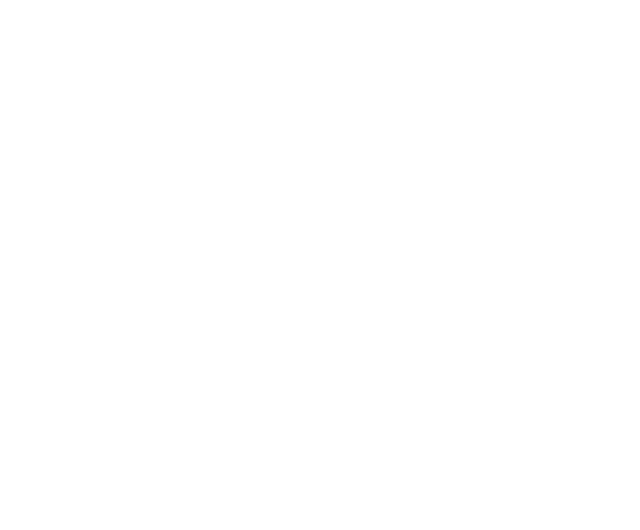
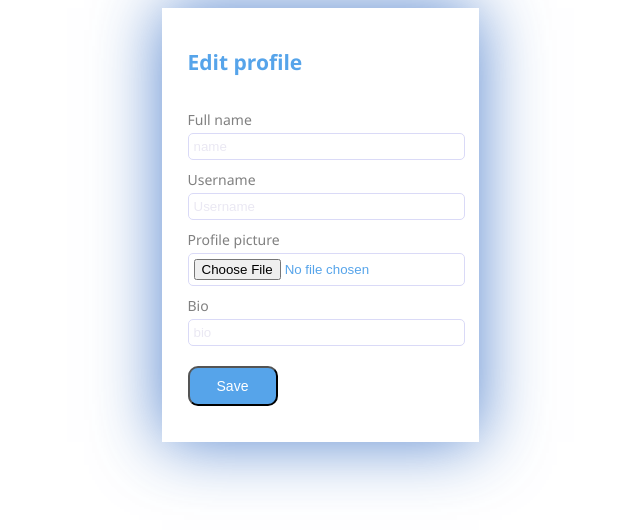
Before and after one commit to Amugt/Web-Chat-UI, a plain HTML site: page edit_profile.html in a window 1280 px wide. Shown: the whole page, without its empty margins (320-960 px from the left). Drawn offline with Linux system fonts and the light colour scheme.

Commit message:
edit profile

```diff
--- a/edit_profile.html
+++ b/edit_profile.html
@@ -0,0 +1,47 @@
+<!DOCTYPE html>
+<html lang="en">
+
+<head>
+    <meta charset="UTF-8">
+    <meta http-equiv="X-UA-Compatible" content="IE=edge">
+    <meta name="viewport" content="width=device-width, initial-scale=1.0">
+    <title>Login</title>
+    <link href="/style.css" rel="stylesheet">
+</head>
+
+<body>
+    <div class="container">
+        <form class="form card">
+            <div class="card_header">
+                <h1 class="form_heading">Edit profile</h1>
+            </div>
+            <div class="field">
+                <label for="username">Full name</label>
+                <input placeholder="name" type="text" name="name" class="input">
+            </div>
+            <div class="field">
+                <label for="username">Username</label>
+                <input placeholder="Username" type="text" name="username" class="input">
+            </div>
+            <div class="field">
+                <label for="username">Profile picture</label>
+                <input type="file" name="pic" class="input" placeholder="profile pic">
+            </div>
+            <div class="field">
+                <label for="username">Bio</label>
+                <input type="text" name="pic" class="input" placeholder="bio">
+            </div>
+            <div class="field">
+                <button class="button">Save</button>
+            </div>
+
+        </form>
+
+    </div>
+
+
+</body>
+
+</html>
+
+</html>
--- a/style.css
+++ b/style.css
@@ -20,7 +20,7 @@ body {
 
 .card {
     max-width: 300px;
-    max-height: 350px;
+    max-height: 450px;
     background: var(--background-color);
     border: 1px solid white;
     box-shadow: 0px 0px 64px rgba(28, 92, 189, 0.75);
```
Also changed, not shown: account_setting.html (+1 -1 lines).
